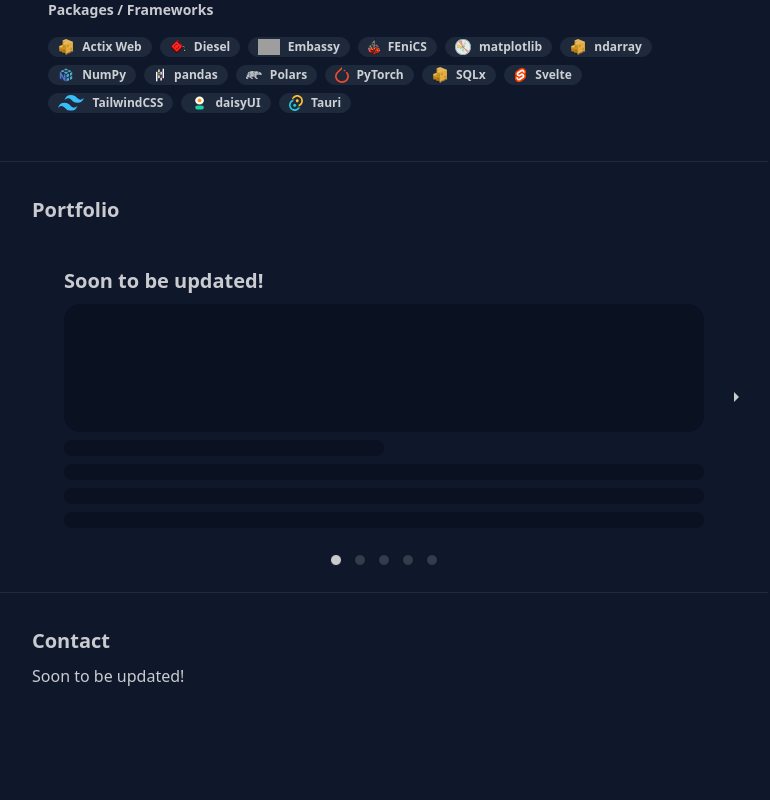
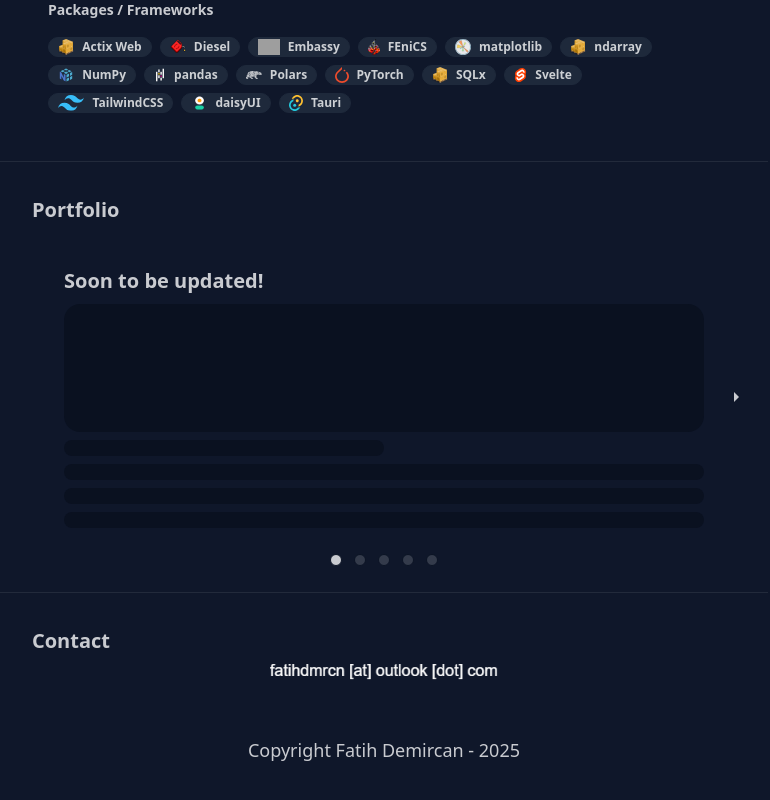
Before and after one commit to FatihDmrcn/FatihDmrcn.github.io, a SvelteKit app: page / in a window 1280 px wide. Shown: the part 926-1726 px from the top of the page, without its empty margins (256-1026 px from the left). Before the commit the page ends 1647 px from the top, so only its background shows below. Built offline with nearby package versions, Linux system fonts and the light colour scheme; grey boxes are pictures that could not be loaded.

Commit message:
mail added as img but not deployed

```diff
--- a/src/routes/+layout.svelte
+++ b/src/routes/+layout.svelte
@@ -1,8 +1,12 @@
 <script lang="ts">
     import "../app.css";
+    import profile from "$lib/fig/profile_drawing.jpg";
     let { children } = $props();
-    import profile from "$lib/fig/profile_drawing.jpg";
 </script>
+
+<svelte:head>
+    <title>Fatih Demircan</title>
+</svelte:head>
 
 <main class="flex justify-center">
     <div class="max-w-3xl flex flex-col items-center sm:text-lg">
@@ -14,5 +18,6 @@
         <div class="w-full flex flex-col divide-y-1 divide-base-content/10">
             {@render children()}
         </div>
+        <div class="pt-6 pb-12">Copyright Fatih Demircan - 2025</div>
     </div>
 </main>
--- a/src/routes/+page.svelte
+++ b/src/routes/+page.svelte
@@ -7,6 +7,7 @@
 
     import Placeholder from "$lib/components/placeholder.svelte";
 
+    import mail from "$lib/mail.png";
     import cargo from "$lib/logos/cargo.png";
     import daisyui from "$lib/logos/daisyui.png";
     import fenics from "$lib/logos/fenics.png";
@@ -30,10 +31,6 @@
     import pytorch from "$lib/logos/pytorch.svg";
     import matplotlib from "$lib/logos/matplotlib.svg";
 </script>
-
-<svelte:head>
-    <title>Fatih Demircan</title>
-</svelte:head>
 
 <Card title="Short Bio">
     <div class="text-justify indent-6 sm:indent-12">
@@ -113,5 +110,7 @@
 </Card>
 
 <Card title="Contact">
-    <h1>Soon to be updated!</h1>
+    <div class="flex justify-center">
+        <img class="h-4 aspect-auto" src={mail} alt="mail" />
+    </div>
 </Card>
```
Also changed, not shown: src/lib/mail.png (added), src/lib/mail.svg (added).
